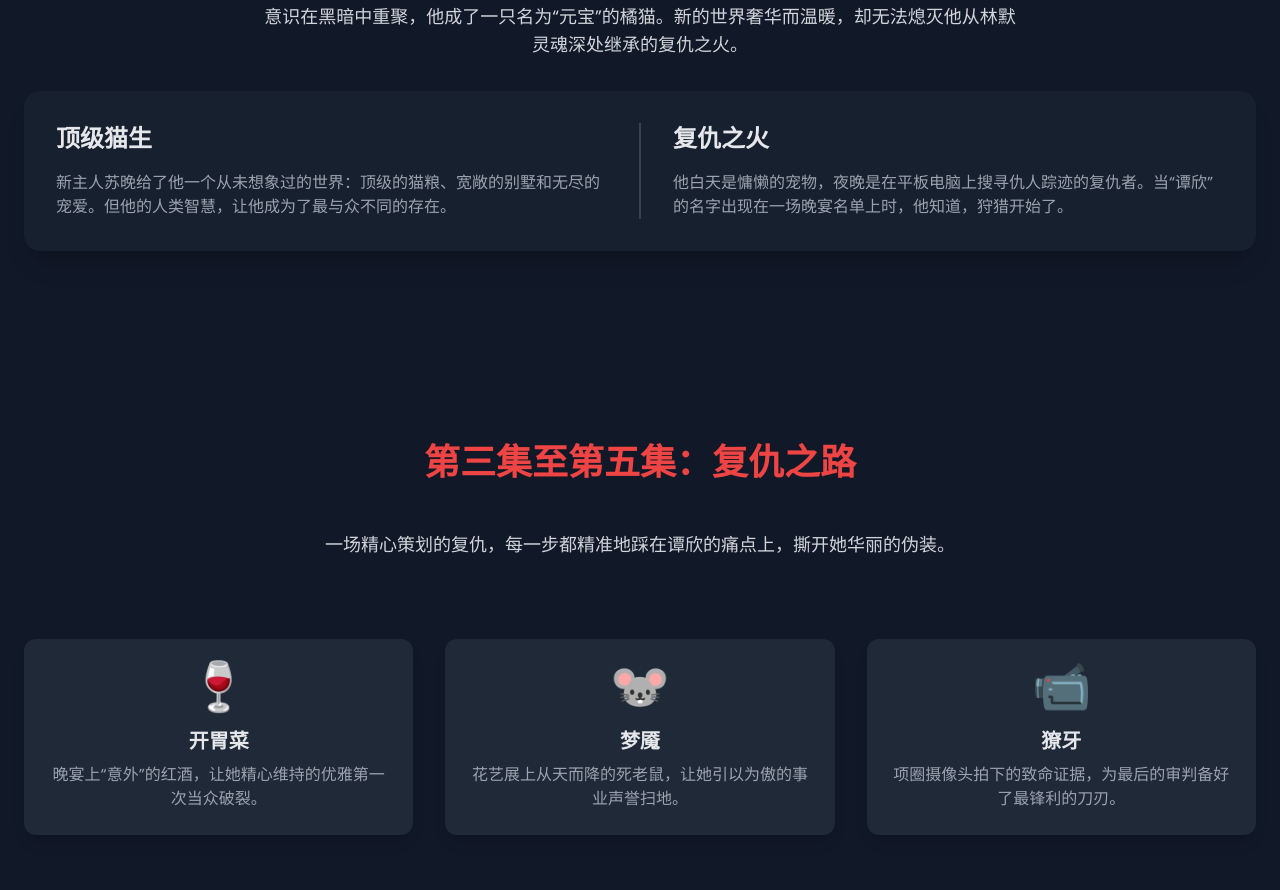
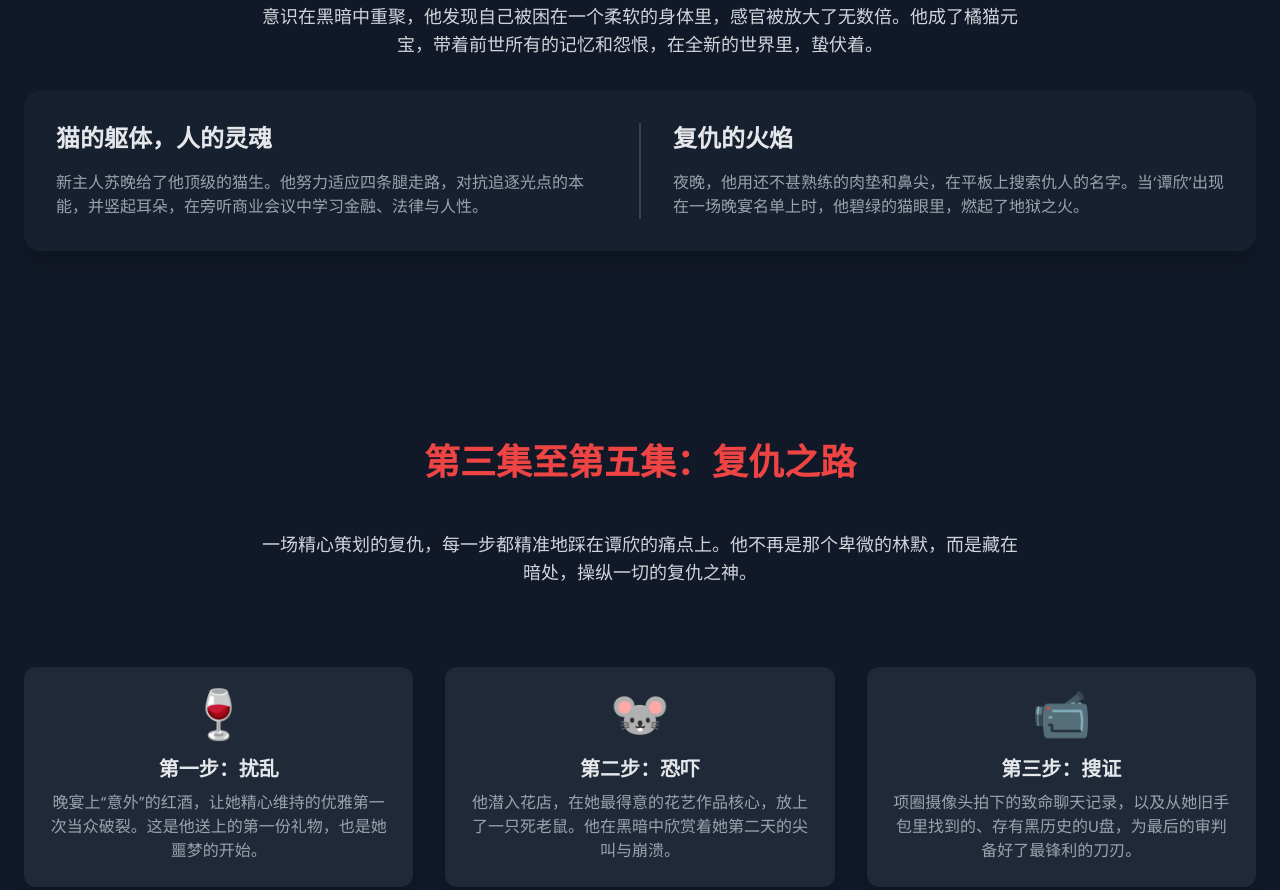
Before and after one commit to heibais1986/pangmao, a plain HTML site: page index.html in a window 1280 px wide. Shown: the part 1365-2255 px from the top of the page. Drawn offline with nearby package versions, Linux system fonts and the light colour scheme.

Commit message:
丰富了故事细节

```diff
--- a/index.html
+++ b/index.html
@@ -223,33 +223,33 @@
                 hero_title: "一念深渊，一世复仇",
                 hero_subtitle: "一个关于背叛与重生的故事。向下滚动，开启这段复仇之旅。",
                 ep1_title: "第一集：深渊",
-                ep1_subtitle: "两年，51万。当林默倾尽所有，奔赴他以为的未来时，他的人生，连同那个奢侈的双层牛肉汉堡，一同坠入了冰冷的江水。",
-                ep1_card1_title: "倾尽所有",
-                ep1_card1_text: "他住在没有阳光的隔断间，吃着10元的盒饭，只为将每一个金币都变成转账记录，飞向千里之外的女友谭欣。他的猫“胖虎”，是他唯一的慰藉。",
-                ep1_card2_title: "无情背叛",
-                ep1_card2_text: "他满怀希望来到重庆，看到的却是她挽着保时捷男友的刺眼笑容。他的质问，只换来一句冰冷的“你太幼稚了”。",
+                ep1_subtitle: "两年，51万——这串用他的青春和健康换来的数字，最终只化为重庆江边的一阵风。他为这场奔赴，吃下了两个月来第一顿肉，却成了他人生的最后一餐。",
+                ep1_card1_title: "卑微的梦",
+                ep1_card1_text: "他住在终年不见阳光的隔断间，对猫喃喃自语：‘再等等，等我凑够钱，就给她开梦想中的花店，然后我们就结婚。’这是他对抗全世界疲惫的唯一信念。",
+                ep1_card2_title: "残酷的现实",
+                ep1_card2_text: "他等来的不是未婚妻，而是她挽着保时捷车主的刺眼笑容。在转完最后一笔钱，备注“自愿赠予”后，他纵身跃入冰冷的江水，结束了这笑话般的人生。",
                 ep1_button: "查看最后的聊天记录",
                 ep2_title: "第二集：新生",
-                ep2_subtitle: "意识在黑暗中重聚，他成了一只名为“元宝”的橘猫。新的世界奢华而温暖，却无法熄灭他从林默灵魂深处继承的复仇之火。",
-                ep2_card1_title: "顶级猫生",
-                ep2_card1_text: "新主人苏晚给了他一个从未想象过的世界：顶级的猫粮、宽敞的别墅和无尽的宠爱。但他的人类智慧，让他成为了最与众不同的存在。",
-                ep2_card2_title: "复仇之火",
-                ep2_card2_text: "他白天是慵懒的宠物，夜晚是在平板电脑上搜寻仇人踪迹的复仇者。当“谭欣”的名字出现在一场晚宴名单上时，他知道，狩猎开始了。",
+                ep2_subtitle: "意识在黑暗中重聚，他发现自己被困在一个柔软的身体里，感官被放大了无数倍。他成了橘猫元宝，带着前世所有的记忆和怨恨，在全新的世界里，蛰伏着。",
+                ep2_card1_title: "猫的躯体，人的灵魂",
+                ep2_card1_text: "新主人苏晚给了他顶级的猫生。他努力适应四条腿走路，对抗追逐光点的本能，并竖起耳朵，在旁听商业会议中学习金融、法律与人性。",
+                ep2_card2_title: "复仇的火焰",
+                ep2_card2_text: "夜晚，他用还不甚熟练的肉垫和鼻尖，在平板上搜索仇人的名字。当‘谭欣’出现在一场晚宴名单上时，他碧绿的猫眼里，燃起了地狱之火。",
                 ep3_title: "第三集至第五集：复仇之路",
-                ep3_subtitle: "一场精心策划的复仇，每一步都精准地踩在谭欣的痛点上，撕开她华丽的伪装。",
-                ep3_card1_title: "开胃菜",
-                ep3_card1_text: "晚宴上“意外”的红酒，让她精心维持的优雅第一次当众破裂。",
-                ep3_card2_title: "梦魇",
-                ep3_card2_text: "花艺展上从天而降的死老鼠，让她引以为傲的事业声誉扫地。",
-                ep3_card3_title: "獠牙",
-                ep3_card3_text: "项圈摄像头拍下的致命证据，为最后的审判备好了最锋利的刀刃。",
+                ep3_subtitle: "一场精心策划的复仇，每一步都精准地踩在谭欣的痛点上。他不再是那个卑微的林默，而是藏在暗处，操纵一切的复仇之神。",
+                ep3_card1_title: "第一步：扰乱",
+                ep3_card1_text: "晚宴上“意外”的红酒，让她精心维持的优雅第一次当众破裂。这是他送上的第一份礼物，也是她噩梦的开始。",
+                ep3_card2_title: "第二步：恐吓",
+                ep3_card2_text: "他潜入花店，在她最得意的花艺作品核心，放上了一只死老鼠。他在黑暗中欣赏着她第二天的尖叫与崩溃。",
+                ep3_card3_title: "第三步：搜证",
+                ep3_card3_text: "项圈摄像头拍下的致命聊天记录，以及从她旧手包里找到的、存有黑历史的U盘，为最后的审判备好了最锋利的刀刃。",
                 ep6_title: "第六集：审判",
-                ep6_subtitle: "投资发布会，是谭欣人生的巅峰，也是她坠入地狱的开始。当大屏幕亮起，所有的谎言和罪恶都无所遁形。",
+                ep6_subtitle: "投资发布会，是谭欣人生的巅峰。她含泪讲述着“艰苦创业”的故事，殊不知，这将是她坠入地狱的开始。当大屏幕亮起，所有的谎言和罪恶都将公之于众。",
                 ep6_button: "观看审判现场",
                 ep7_title: "第七集：暖阳",
-                ep7_subtitle: "当仇恨散去，复仇的火焰终归熄灭。林默的人生已经结束，而元宝的猫生，才刚刚开始。窗外，一轮新月悄然升起，干净明亮。",
+                ep7_subtitle: "当仇恨散去，复仇的火焰终归熄灭。他没有感到狂喜，只有一种漫长的、疲惫的解脱。他终于能像一只真正的猫那样，享受一餐美味的金枪鱼罐头。",
                 ep7_card_title: "新的猫生",
-                ep7_card_text: "他不再是复仇的鬼魂，他是一只被爱着的、有家的猫。在苏晚温暖的怀抱里，他发出了满足的、响亮的呼噜声。",
+                ep7_card_text: "他不再是复仇的鬼魂，他是一只被爱着的、有家的猫。在苏晚温暖的怀抱里，他发出了满足的、响亮的呼噜声。窗外，新月明亮，照亮了前路。",
                 footer_text: "一个故事的结束，是另一个故事的开始。",
                 chat_header: "谭欣",
                 chat_log: [
@@ -282,33 +282,33 @@
                 hero_title: "An Abyss of Betrayal, A Lifetime of Revenge",
                 hero_subtitle: "A story of betrayal and rebirth. Scroll down to begin the journey of vengeance.",
                 ep1_title: "Episode 1: The Abyss",
-                ep1_subtitle: "Two years, 510,000 yuan. When Lin Mo gave his all for what he thought was his future, his life, along with a luxurious double cheeseburger, plunged into the cold river.",
-                ep1_card1_title: "Giving Everything",
-                ep1_card1_text: "He lived in a sunless room, ate 10-yuan meals, all to turn every coin into a wire transfer for his girlfriend, Tan Xin. His cat, 'Fat Tiger', was his only solace.",
-                ep1_card2_title: "Cruel Betrayal",
-                ep1_card2_text: "He arrived in Chongqing full of hope, only to see her smiling on the arm of a man in a Porsche. His questions were met with a cold, 'You're so naive.'",
+                ep1_subtitle: "Two years, 510,000 yuan—a figure bought with his youth and health, ultimately vanished into the wind by the Chongqing river. For this journey, he ate his first real meal in two months, which became his last.",
+                ep1_card1_title: "A Humble Dream",
+                ep1_card1_text: "In a sunless room, he murmured to his cat: 'Just a little longer, when I have enough, I'll open her dream flower shop, and then we'll get married.' This was the only faith that kept him going.",
+                ep1_card2_title: "A Cruel Reality",
+                ep1_card2_text: "He wasn't greeted by his fiancée, but by the jarring sight of her with a man in a Porsche. After transferring his last money with the note 'Willingly Gifted', he leaped into the cold river, ending his laughable life.",
                 ep1_button: "View The Last Chat",
                 ep2_title: "Episode 2: Rebirth",
-                ep2_subtitle: "Consciousness re-formed in the darkness. He became an orange cat named 'Yuanbao'. The new world was luxurious and warm, but it couldn't extinguish the fire of vengeance.",
-                ep2_card1_title: "A Lavish Feline Life",
-                ep2_card1_text: "His new owner, Su Wan, gave him a world beyond imagination: premium cat food, a spacious villa, and endless affection. But his human intellect made him unique.",
+                ep2_subtitle: "Consciousness re-formed in darkness, senses amplified a thousand times. He became the orange cat Yuanbao, carrying all past memories and hatred, lying in wait in a brand new world.",
+                ep2_card1_title: "A Human Soul in a Cat's Body",
+                ep2_card1_text: "His new owner, Su Wan, gave him a life of luxury. He struggled to adapt, fighting his feline instincts while secretly learning about finance, law, and human nature by listening to business meetings.",
                 ep2_card2_title: "The Fire of Revenge",
-                ep2_card2_text: "By day, a lazy pet; by night, a seeker of vengeance tracking his foe online. When 'Tan Xin' appeared on a gala guest list, he knew the hunt had begun.",
+                ep2_card2_text: "By night, he used his clumsy paws and nose to search for his enemy on a tablet. When 'Tan Xin' appeared on a gala guest list, his emerald cat eyes burned with the fires of hell.",
                 ep3_title: "Episodes 3-5: The Path of Revenge",
-                ep3_subtitle: "A meticulously planned revenge, each step striking Tan Xin's weak points, tearing away her glamorous facade.",
-                ep3_card1_title: "The Appetizer",
-                ep3_card1_text: "An 'accidental' wine spill at the gala shattered her carefully maintained elegance in public for the first time.",
-                ep3_card2_title: "The Nightmare",
-                ep3_card2_text: "A dead mouse in her masterpiece at the floral exhibition ruined her reputation and career.",
-                ep3_card3_title: "The Fangs",
-                ep3_card3_text: "The collar camera captured damning evidence, sharpening the blade for the final judgment.",
+                ep3_subtitle: "A meticulously planned revenge, each step striking Tan Xin's weak points. He was no longer the humble Lin Mo, but the god of vengeance pulling the strings from the shadows.",
+                ep3_card1_title: "Step 1: Disruption",
+                ep3_card1_text: "An 'accidental' wine spill at the gala shattered her carefully maintained elegance in public for the first time. It was his first gift, and the beginning of her nightmare.",
+                ep3_card2_title: "Step 2: Intimidation",
+                ep3_card2_text: "He snuck into her flower shop and placed a dead mouse in her proudest creation. He savored her screams of collapse from the darkness.",
+                ep3_card3_title: "Step 3: Evidence",
+                ep3_card3_text: "The collar camera captured damning chats, and a U-disk with her dark history, found in her old purse, sharpened the blade for the final judgment.",
                 ep6_title: "Episode 6: The Judgment",
-                ep6_subtitle: "The investment conference was the peak of Tan Xin's life, and the beginning of her descent into hell. When the big screen lit up, all lies were exposed.",
+                ep6_subtitle: "The investment conference was the peak of Tan Xin's life. As she tearfully told her story of 'hardship', she didn't know it was the start of her descent into hell. When the big screen lit up, all lies would be exposed.",
                 ep6_button: "Witness The Judgment",
                 ep7_title: "Episode 7: The Sunshine",
-                ep7_subtitle: "When hatred faded, the flames of revenge were finally extinguished. Lin Mo's life was over, but Yuanbao's life as a cat had just begun.",
-                ep7_card_title: "A New Life",
-                ep7_card_text: "He was no longer a ghost of vengeance, but a beloved cat with a home. In Su Wan's warm embrace, he purred with contentment.",
+                ep7_subtitle: "When hatred faded, the flames of revenge were finally extinguished. He felt no ecstasy, only a long, weary release. He could finally enjoy a delicious can of tuna, like a real cat.",
+                ep7_card_title: "A New Feline Life",
+                ep7_card_text: "He was no longer a ghost of vengeance, but a beloved cat with a home. In Su Wan's warm embrace, he purred with contentment. Outside, the new moon was bright, illuminating the path ahead.",
                 footer_text: "The end of one story is the beginning of another.",
                 chat_header: "Tan Xin",
                 chat_log: [
```
